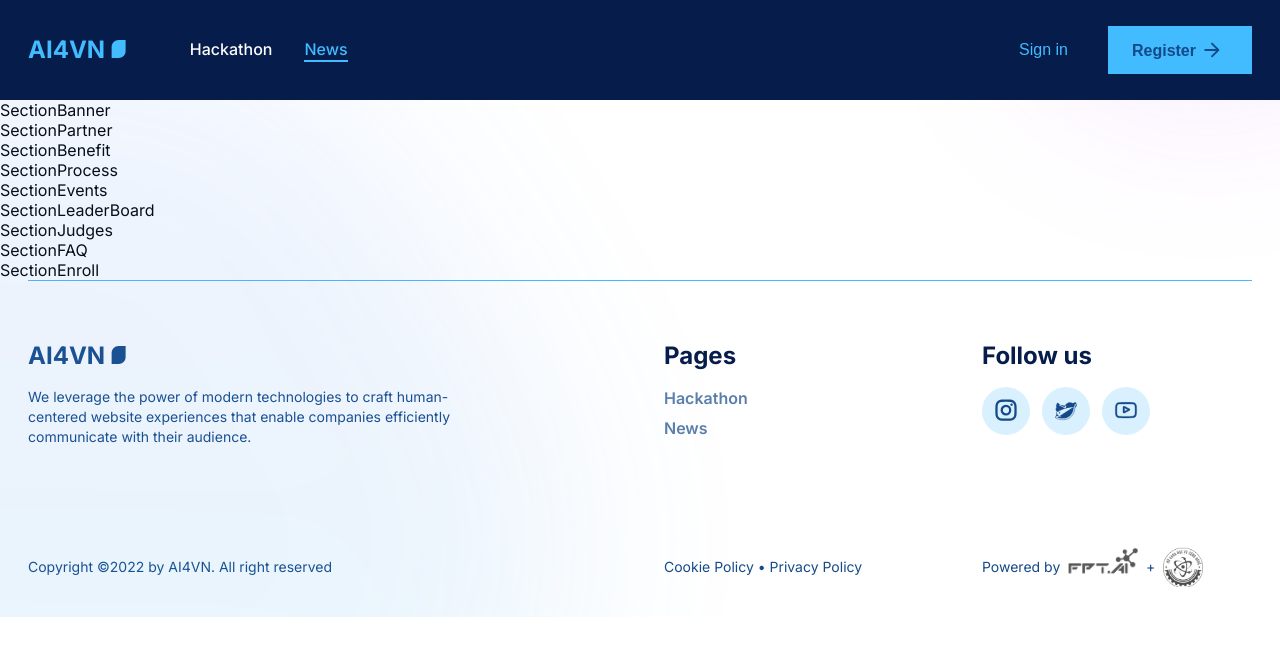
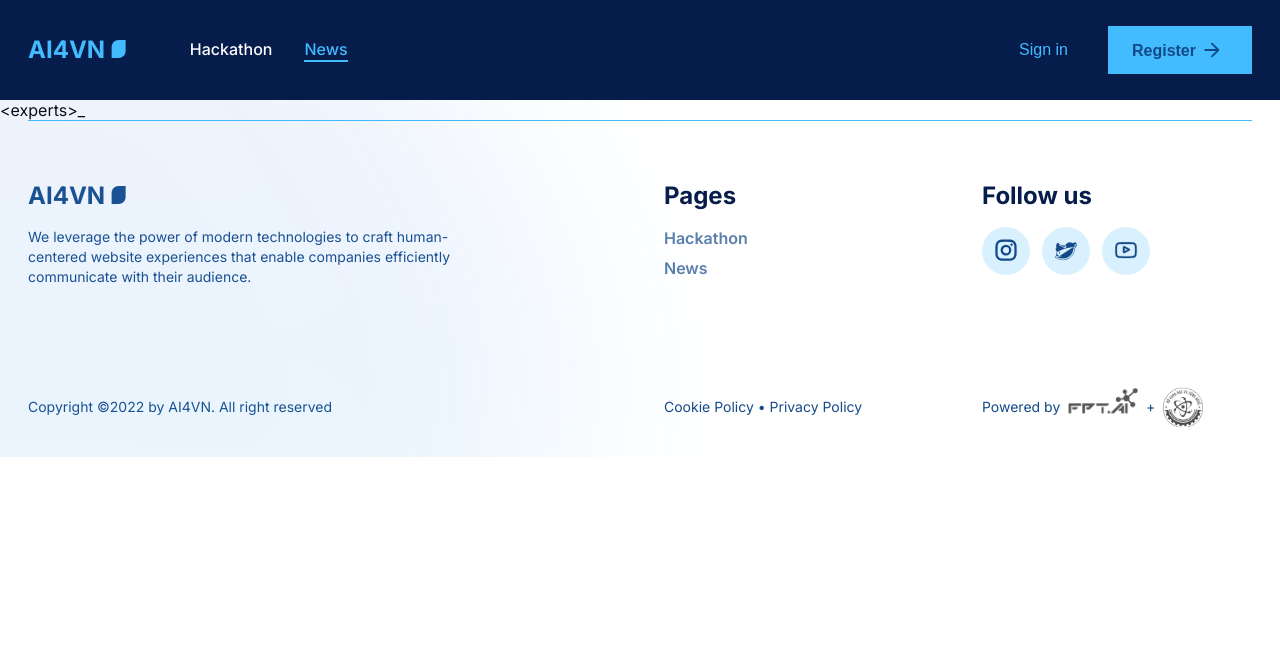
Before and after one commit to vienvu2/test1, a Next.js app: page /news in a window 1280 px wide. Shown: the top 656 px of the page. Built offline with nearby package versions, Linux system fonts and the light colour scheme.

Commit message:
Update text animation

```diff
--- a/pages/news.tsx
+++ b/pages/news.tsx
@@ -1,59 +1,17 @@
+import { useTextAnimation } from '../src/hooks/textAnimation'
 import Footer from '../src/layouts/Footer'
 import Header from '../src/layouts/Header'
 import Wrap from '../src/layouts/Wrap'
 
 export default function Home() {
+  const [text] = useTextAnimation('experts')
   return (
     <Wrap>
       <Header />
 
-      <SectionBanner />
-      <SectionPartner />
-      <SectionBenefit />
-      <SectionProcess />
-      <SectionEvents />
-      <SectionLeaderBoard />
-      <SectionJudges />
-      <SectionFAQ />
-      <SectionEnroll />
+      {text}
 
       <Footer />
     </Wrap>
   )
 }
-
-const SectionBanner = () => {
-  return <div>SectionBanner</div>
-}
-
-const SectionPartner = () => {
-  return <div>SectionPartner</div>
-}
-
-const SectionBenefit = () => {
-  return <div>SectionBenefit</div>
-}
-
-const SectionProcess = () => {
-  return <div>SectionProcess</div>
-}
-
-const SectionEvents = () => {
-  return <div>SectionEvents</div>
-}
-
-const SectionLeaderBoard = () => {
-  return <div>SectionLeaderBoard</div>
-}
-
-const SectionJudges = () => {
-  return <div>SectionJudges</div>
-}
-
-const SectionFAQ = () => {
-  return <div>SectionFAQ</div>
-}
-
-const SectionEnroll = () => {
-  return <div>SectionEnroll</div>
-}
--- a/src/home/SectionBenefit.tsx
+++ b/src/home/SectionBenefit.tsx
@@ -14,7 +14,7 @@ const SectionBenefit = () => {
         <WrapStyledTop>
           <h2>
             AI4VN Hackathon brings to you <br />
-            <span className={roboto.className}>{'<' + text + '>'}</span>
+            <span className={roboto.className}>{text}</span>
           </h2>
         </WrapStyledTop>
 
--- a/src/home/SectionEvents.tsx
+++ b/src/home/SectionEvents.tsx
@@ -25,7 +25,7 @@ const SectionEvent = () => {
         <p>Events</p>
         <h2>
           Outstanding{' '}
-          <span className={roboto.className}>{'<' + text + '>_'}</span>
+          <span className={roboto.className}>{text}</span>
         </h2>
       </WrapStyledTop>
       <ContentStyled>
--- a/src/home/SectionFAQ.tsx
+++ b/src/home/SectionFAQ.tsx
@@ -82,7 +82,7 @@ const SectionFAQ = () => {
           <p>FAQ</p>
           <h2>
             Frequently asked{' '}
-            <span className={roboto.className}>{'<' + text + '>'}</span>
+          <span className={roboto.className}>{text}</span>
           </h2>
         </WrapStyledTop>
         <Row>
--- a/src/home/SectionJudges.tsx
+++ b/src/home/SectionJudges.tsx
@@ -14,7 +14,8 @@ const SectionJudges = () => {
         <WrapStyledTop>
           <p>Judges</p>
           <h2>
-            Amazing <span className={roboto.className}>{'<' + text + '>'}</span>
+            Amazing {' '}
+            <span className={roboto.className}>{text}</span>
           </h2>
         </WrapStyledTop>
         <Row>
--- a/src/home/SectionLeaderBoard.tsx
+++ b/src/home/SectionLeaderBoard.tsx
@@ -65,7 +65,7 @@ const SectionLeaderBoard = () => {
         <p>Leaderboard</p>
         <h2>
           Astonishing{' '}
-          <span className={roboto.className}>{'<' + text + '>'}</span>
+          <span className={roboto.className}>{text}</span>
         </h2>
       </WrapStyledTop>
 
--- a/src/hooks/textAnimation.tsx
+++ b/src/hooks/textAnimation.tsx
@@ -1,12 +1,30 @@
 import { useEffect, useState } from 'react'
 
 export const useTextAnimation = (text: string) => {
-  const [str, setStr] = useState(text)
+  const _text = `<${text}>`
+  const length = _text.length
+  const positionList: number[] = []
+  for (let i = 0; i < 30; i++) {
+    positionList.push(length)
+  }
+
+  for (let i = 0; i < length; i++) {
+    positionList.push(length - i)
+  }
+  for (let i = 0; i < length; i++) {
+    positionList.push(i)
+  }
+  for (let i = 0; i < 30; i++) {
+    positionList.push(length)
+  }
+  const [position, setPosition] = useState(0)
+
   useEffect(() => {
     var timer = setInterval(() => {
-      setStr(text)
-    }, 1000)
-    return clearInterval(timer)
+      setPosition((r) => (r > positionList.length ? 0 : r + 1))
+    }, 30)
+    return () => clearInterval(timer)
   }, [])
-  return [str]
+
+  return [`${_text.slice(0, positionList[position])}_`]
 }
```
